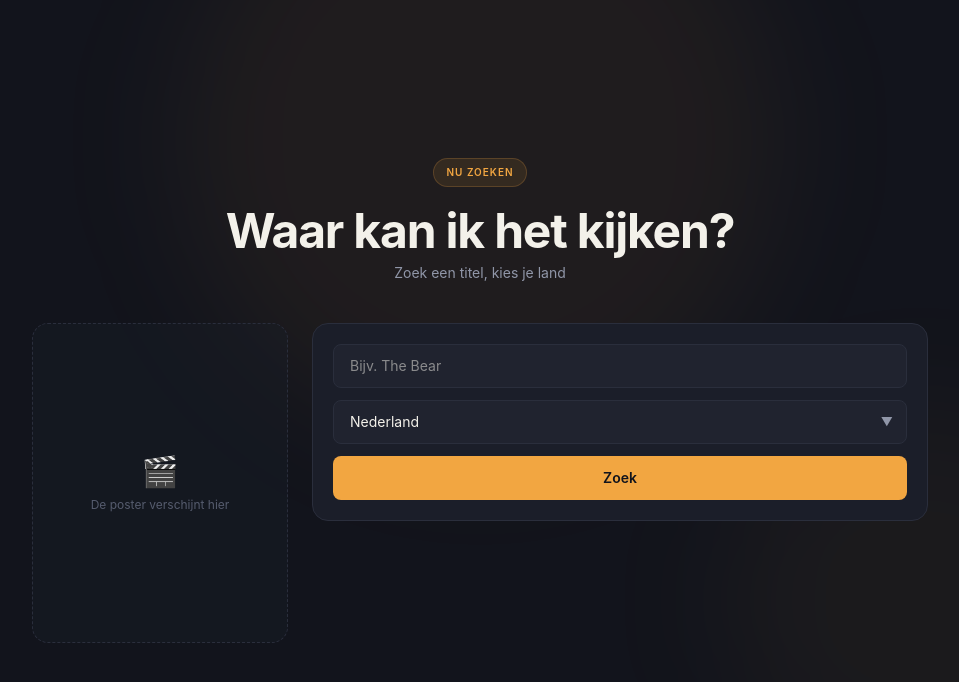
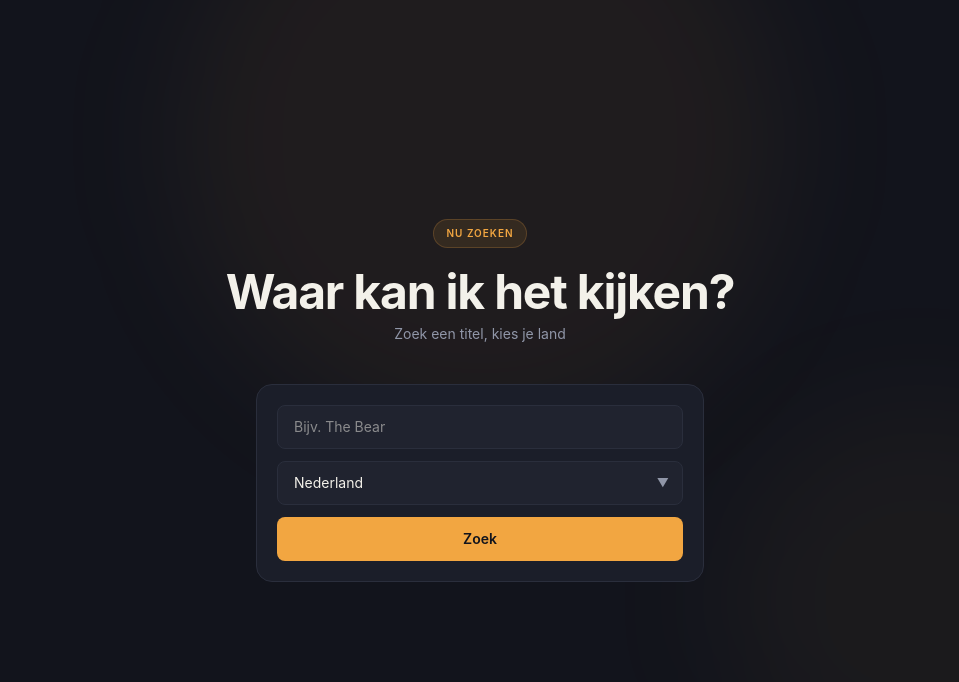
Before and after one commit to maurits111/Waar-kan-ik-het-kijken, a Next.js app: page / in a window 1280 px wide. Shown: the top 682 px of the page, without its empty margins (160-1119 px from the left). Built offline with nearby package versions, Linux system fonts and the light colour scheme.

Commit message:
Poster aspect ratio gefixt, layout verfijnd

```diff
--- a/app/page.tsx
+++ b/app/page.tsx
@@ -91,27 +91,26 @@ export default function Home() {
           </p>
         </div>
 
-        <div className="flex flex-col md:flex-row gap-6 w-full max-w-4xl mx-auto items-center md:items-start">
+        <div
+          className={`flex flex-col md:flex-row gap-6 w-full mx-auto items-center md:items-start ${
+            result ? "max-w-4xl" : "max-w-md"
+          }`}
+        >
+          {result && (
             <div className="w-full md:w-64 flex-shrink-0 flex justify-center md:justify-start">
-            {result?.poster ? (
+              {result.poster ? (
                 <img
                   src={result.poster}
                   alt={result.name}
-                className="w-full max-w-[140px] md:max-w-none h-48 md:h-80 object-cover rounded-2xl border border-[#2a2e3c] shadow-md md:shadow-xl"
+                  className="w-full max-w-[140px] md:max-w-none aspect-[2/3] object-cover rounded-2xl border border-[#2a2e3c] shadow-md md:shadow-xl"
                 />
-            ) : result ? (
-              <div className="w-full max-w-[140px] md:max-w-none h-48 md:h-80 rounded-2xl border border-[#2a2e3c] bg-[#1b1e29] flex items-center justify-center text-xs md:text-sm text-[#9096a8]">
+              ) : (
+                <div className="w-full max-w-[140px] md:max-w-none aspect-[2/3] rounded-2xl border border-[#2a2e3c] bg-[#1b1e29] flex items-center justify-center text-xs md:text-sm text-[#9096a8]">
                   geen foto
-              </div>
-            ) : (
-              <div className="w-full max-w-[140px] md:max-w-none h-48 md:h-80 rounded-2xl border border-dashed border-[#2a2e3c] bg-[#1b1e29]/40 flex flex-col items-center justify-center gap-2 text-[#565c6e]">
-                <span className="text-3xl">🎬</span>
-                <span className="text-xs text-center px-4">
-                  De poster verschijnt hier
-                </span>
                 </div>
               )}
             </div>
+          )}
 
           <div className="flex-1 w-full">
             <form
```
Lines whose indentation alone changed are shown as unchanged.
